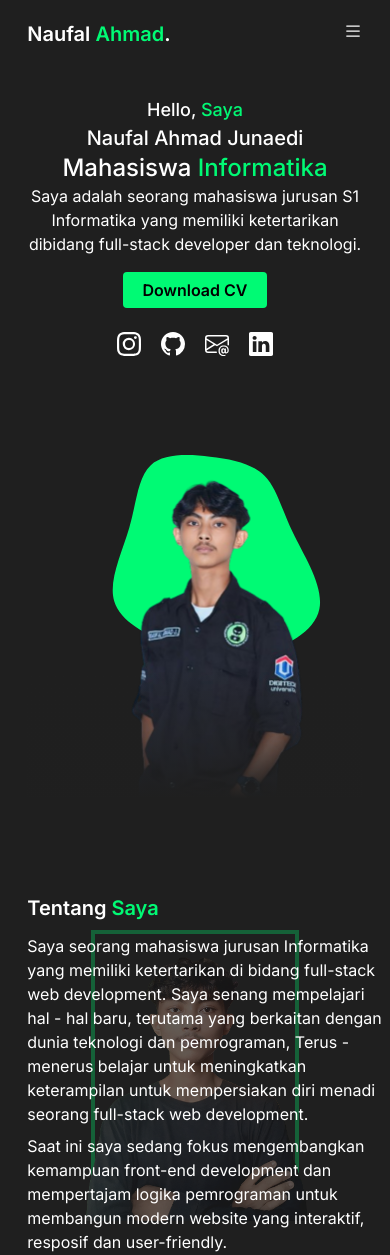
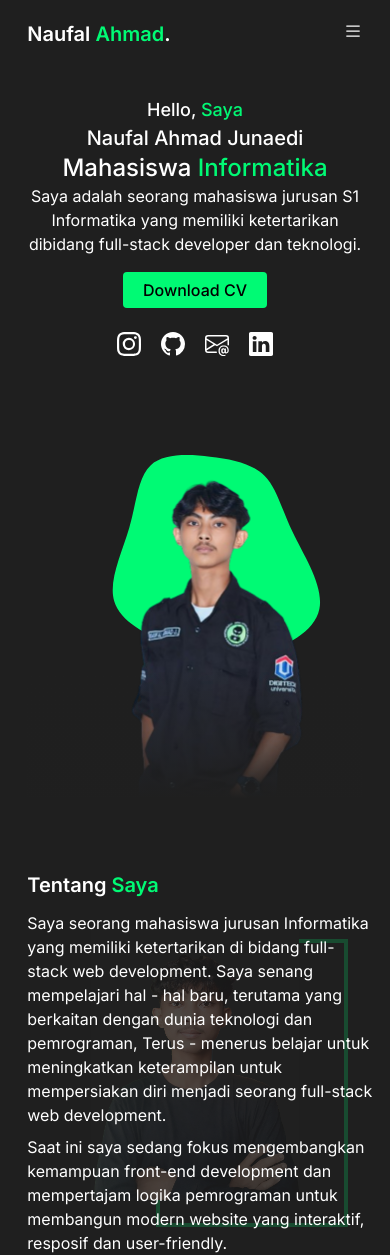
Before and after one commit to naufalDev10/my-portofolio, a React (Vite) app: page / in a window 390 px wide. Built offline with nearby package versions, Linux system fonts and the light colour scheme.

Commit message:
memecah about section menjadi component dan melakukan neasted component pada about component

```diff
--- a/src/components/Fragments/HeroImage/index.jsx
+++ b/src/components/Fragments/HeroImage/index.jsx
@@ -4,15 +4,15 @@ const HeroImage = () => {
     return (
         <div className="relative flex justify-center items-center w-full md:max-w-1/2">
             <motion.img
-                initial={{ opacity: 0, x: 15 }}
+                initial={{ opacity: 0, x: 10 }}
                 animate={{ opacity: 1, x: 0 }}
                 transition={{ duration: 1 }}
                 src="/blob1.svg" alt="" className="absolute -top-14 left-[55%] -translate-x-1/2 w-80 -z-10 lg:w-[24rem]" />
             <div className="">
                 <motion.img
-                    initial={{ opacity: 0, x: -15 }}
+                    initial={{ opacity: 0, x: -10 }}
                     animate={{ opacity: 1, x: 0 }}
-                    transition={{ duration: 1, delay: 0.5 }}
+                    transition={{ duration: 1, delay: 0.3 }}
                     src="/naufal-image.png" alt="" className="w-80 lg:w-[25rem] xl:w-[27.5rem]" />
                 <div
                     className="absolute bottom-0 left-0 w-full h-32 bg-linear-to-b from-transparent to-background">
--- a/src/components/Fragments/HeroText/index.jsx
+++ b/src/components/Fragments/HeroText/index.jsx
@@ -13,27 +13,27 @@ const HeroText = ({ children }) => {
             <motion.h2
                 initial={{ opacity: 0, y: 25 }}
                 animate={{ opacity: 1, y: 0 }}
-                transition={{ duration: 1, delay: 0.5 }}
+                transition={{ duration: 1, delay: 0.3 }}
                 className="text-white text-center text-xl font-medium md:text-left md:inline-block md:my-1 lg:text-4xl">Naufal Ahmad Junaedi</motion.h2>
             <motion.h1
                 initial={{ opacity: 0, y: 25 }}
                 animate={{ opacity: 1, y: 0 }}
-                transition={{ duration: 1, delay: 1 }}
+                transition={{ duration: 1, delay: 0.6 }}
                 className="text-white text-center text-2xl font-medium md:text-left lg:text-5xl">
                 Mahasiswa <span className="text-primaryGreen">Informatika</span>
             </motion.h1>
             <motion.p
                 initial={{ opacity: 0, y: 25 }}
                 animate={{ opacity: 1, y: 0 }}
-                transition={{ duration: 1, delay: 1.5 }}
+                transition={{ duration: 1, delay: 0.9 }}
                 className="text-white text-center md:text-left md:my-1 lg:text-md">Saya adalah seorang mahasiswa jurusan S1 Informatika yang memiliki ketertarikan dibidang full-stack developer dan teknologi.</motion.p>
             <motion.a
                 initial={{ opacity: 0, y: 25 }}
                 animate={{ opacity: 1, y: 0 }}
-                transition={{ duration: 1, delay: 2 }}
+                transition={{ duration: 1, delay: 1.2 }}
                 href="/Naufal_CV.pdf"
                 download="Naufal_CV.pdf"
-                className="flex justify-center items-center font-semibold mt-4 mx-auto w-36 h-9 bg-primaryGreen px-3 rounded-sm cursor-pointer md:mx-0">
+                className="flex justify-center items-center font-medium mt-4 mx-auto w-36 h-9 bg-primaryGreen px-3 rounded-sm cursor-pointer md:mx-0 hover:bg-background hover:text-white hover:border hover:border-primaryGreen duration-500">
                 Download CV
             </motion.a>
             {children}
--- /dev/null
+++ b/src/components/Layouts/About/index.jsx
@@ -0,0 +1,67 @@
+import { motion } from "framer-motion"
+
+const About = () => {
+    return (
+        <div className="flex flex-col justify-center items-center w-full">
+            <div className="relative flex justify-between items-center w-full pt-32 px-[7%]  max-w-[1440px] xl:h-screen  xl:pt-0">
+                <About.Image />
+                <div className="absolute md:relative md:max-w-1/2">
+                    <About.Text />
+                </div>
+            </div>
+        </div >
+    );
+}
+
+const Image = () => {
+    return (
+        <div className="opacity-20 w-full flex justify-center items-center md:opacity-100 md:relative md:block md:max-w-1/2">
+            <motion.img
+                initial={{ opacity: 0, x: -8 }}
+                whileInView={{ opacity: 1, x: 0 }}
+                transition={{ duration: 1, ease: "easeInOut" }}
+                viewport={{ once: false }}
+                src="/naufal-foto2.png" alt="image" className="w-52 bg-darkGray md:w-52 xl:w-72" />
+            <motion.div
+                initial={{ opacity: 0, x: 8 }}
+                whileInView={{ opacity: 1, x: 0 }}
+                transition={{ duration: 1, ease: "easeInOut" }}
+                viewport={{ once: false }}
+                className="absolute top-[35%] left-[40%] w-48 h-72 border-4 border-primaryGreen -z-10 md:top-[7%] md:left-[10%]  md:w-52 md:h-72 xl:w-[16.5rem] xl:h-[24rem]"></motion.div>
+        </div>
+    )
+}
+
+const Text = () => {
+    return (
+        <div className="pe-4">
+            <motion.h2
+                initial={{ opacity: 0, x: 20 }}
+                whileInView={{ opacity: 1, x: 0 }}
+                transition={{ duration: 1, ease: "easeInOut" }}
+                viewport={{ once: false }}
+                className="inline-block mb-3 text-white font-semibold text-xl xl:text-2xl">Tentang <span className="text-primaryGreen">Saya</span></motion.h2>
+            <motion.p
+                initial={{ opacity: 0, y: 20 }}
+                whileInView={{ opacity: 1, y: 0 }}
+                transition={{ duration: 1, delay: 0.3, ease: "easeInOut" }}
+                viewport={{ once: false }}
+                className="inline-block mb-2 text-white xl:text-md">Saya seorang mahasiswa jurusan Informatika yang
+                memiliki ketertarikan di bidang full-stack web development. Saya senang mempelajari hal - hal baru, terutama yang berkaitan dengan dunia teknologi dan pemrograman, Terus - menerus belajar untuk meningkatkan keterampilan untuk mempersiakan diri menjadi seorang full-stack web development.</motion.p>
+            <motion.p
+                initial={{ opacity: 0, y: 20 }}
+                whileInView={{ opacity: 1, y: 0 }}
+                transition={{ duration: 1, delay: 0.6, ease: "easeInOut" }}
+                viewport={{ once: false }}
+                className="text-white">Saat ini saya sedang fokus
+                mengembangkan kemampuan front-end
+                development dan mempertajam logika
+                pemrograman untuk membangun modern website yang interaktif, resposif dan user-friendly.</motion.p>
+        </div>
+    )
+}
+
+About.Image = Image;
+About.Text = Text;
+
+export default About;
--- a/src/components/Layouts/ResponsiveNavbar/index.jsx
+++ b/src/components/Layouts/ResponsiveNavbar/index.jsx
@@ -2,28 +2,24 @@ import { NavLink } from "react-router-dom";
 
 const navMenus = [
     {
-        menu: "Home",
+        menu: "Beranda",
         url: "/"
     },
     {
-        menu: "About",
-        url: "/about"
+        menu: "Tentang",
+        url: "/tentang"
     },
     {
-        menu: "Skils",
-        url: "/skils"
+        menu: "Keahlian",
+        url: "/keahlian"
     },
     {
-        menu: "Projects",
-        url: "/projects"
+        menu: "Portofolio",
+        url: "/portofolio"
     },
     {
-        menu: "Services",
-        url: "/services"
-    },
-    {
-        menu: "Contact",
-        url: "/contact"
+        menu: "Kontak",
+        url: "/kontak"
     },
 ]
 
--- a/src/pages/home.jsx
+++ b/src/pages/home.jsx
@@ -1,56 +1,12 @@
 import Hero from "../components/Layouts/Hero";
-import { motion } from "framer-motion"
+import About from "../components/Layouts/About"
 
 
 const Home = () => {
     return (
         <>
             <Hero />
-
-            <div className="flex flex-col justify-center items-center w-full">
-                <div className="relative flex justify-between items-center w-full pt-32 px-[7%]  max-w-[1440px] xl:h-screen  xl:pt-0">
-                    <div className="opacity-30 w-full flex justify-center items-center md:opacity-100 md:relative md:block md:max-w-1/2">
-                        <motion.img
-                            initial={{ opacity: 0, x: -10 }}
-                            whileInView={{ opacity: 1, x: 0 }}
-                            transition={{ duration: 1, ease: "easeInOut" }}
-                            viewport={{ once: false }}
-                            src="/naufal-foto2.png" alt="image" className="w-56  md:w-52 md:bg-darkGray xl:w-72" />
-                        <motion.div
-                            initial={{ opacity: 0, x: 10 }}
-                            whileInView={{ opacity: 1, x: 0 }}
-                            transition={{ duration: 1.2, ease: "easeInOut" }}
-                            viewport={{ once: false }}
-                            className="absolute w-52 h-72 md:top-[7%] md:left-[10%]  md:w-52 md:h-[17rem] border-4 border-primaryGreen -z-10 xl:w-[19rem] xl:h-[23rem]"></motion.div>
-                    </div>
-                    <div className="absolute md:relative md:max-w-1/2">
-                        <div className="">
-                            <motion.h2
-                                initial={{ opacity: 0, x: 30 }}
-                                whileInView={{ opacity: 1, x: 0 }}
-                                transition={{ duration: 1, ease: "easeInOut" }}
-                                viewport={{ once: false }}
-                                className="inline-block mb-3 text-white font-semibold text-xl xl:text-2xl">Tentang <span className="text-primaryGreen">Saya</span></motion.h2>
-                            <motion.p
-                                initial={{ opacity: 0, y: 20 }}
-                                whileInView={{ opacity: 1, y: 0 }}
-                                transition={{ duration: 1, delay: 0.5, ease: "easeInOut" }}
-                                viewport={{ once: false }}
-                                className="inline-block mb-2 text-white xl:text-md">Saya seorang mahasiswa jurusan Informatika yang
-                                memiliki ketertarikan di bidang full-stack web development. Saya senang mempelajari hal - hal baru, terutama yang berkaitan dengan dunia teknologi dan pemrograman, Terus - menerus belajar untuk meningkatkan keterampilan untuk mempersiakan diri menadi seorang full-stack web development.</motion.p>
-                            <motion.p
-                                initial={{ opacity: 0, y: 20 }}
-                                whileInView={{ opacity: 1, y: 0 }}
-                                transition={{ duration: 1, delay: 0.7, ease: "easeInOut" }}
-                                viewport={{ once: false }}
-                                className="text-white">Saat ini saya sedang fokus
-                                mengembangkan kemampuan front-end
-                                development dan mempertajam logika
-                                pemrograman untuk membangun modern website yang interaktif, resposif dan user-friendly.</motion.p>
-                        </div>
-                    </div>
-                </div>
-            </div >
+            <About />
         </>
     );
 };
```
Also changed, not shown: src/components/Fragments/HeroSomed/index.jsx (+8 -8 lines).
